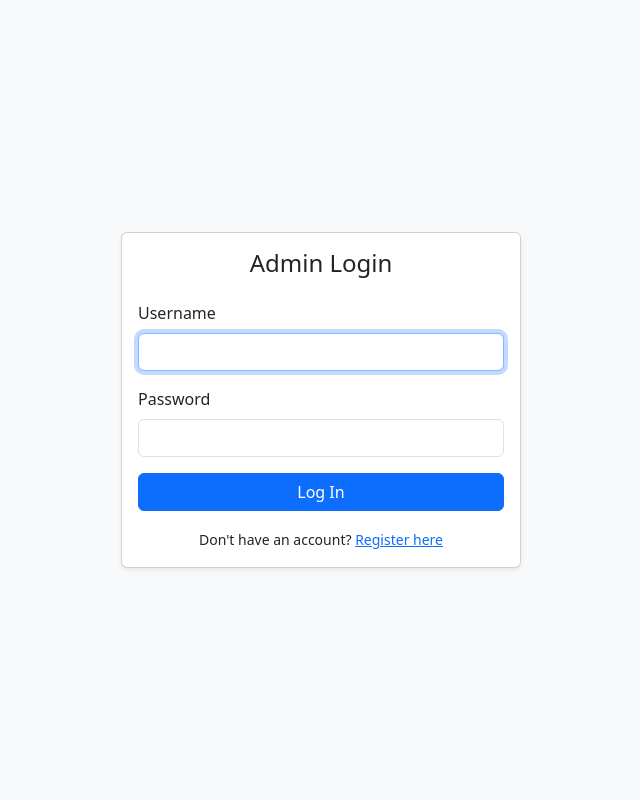
After one commit to Sandro-Castro/pweb-printLabs-av02, a PHP site: page /login.php in a window 1280 px wide. The commit adds this page. Shown: the whole page, without its empty margins (319-959 px from the left). Run offline with PHP 8.4, Linux system fonts and the light colour scheme.

Commit message:
Login Page Created,  Add auth,  implemented method on db.class.php (#6)

```diff
--- a/site/admin/database/db.class.php
+++ b/site/admin/database/db.class.php
@@ -4,7 +4,7 @@ class DB
 {
     private $host     = 'localhost';
     private $user     = 'root';
-    private $password = '696669';
+    private $password = '';
     private $port     = '3306';
     private $dbname   = 'printlab';
 
@@ -106,5 +106,13 @@ class DB
         $st->execute([$val]);
         return $st->fetchAll(PDO::FETCH_CLASS);
     }
+
+    public function findBy($field, $value)
+    {
+        $pdo = $this->conn();
+        $st  = $pdo->prepare("SELECT * FROM {$this->tableName} WHERE {$field} = ?");
+        $st->execute([$value]);
+        return $st->fetchObject();
+    }
 }
 ?>
--- a/site/admin/index.php
+++ b/site/admin/index.php
@@ -1,5 +1,6 @@
 <?php
 require_once __DIR__ . '/database/db.class.php';
+require_once __DIR__ . '/auth.php';
 include __DIR__ . '/header.php';
 ?>
 <div class="px-3">
--- /dev/null
+++ b/site/admin/login.php
@@ -0,0 +1,122 @@
+<?php
+
+ini_set('display_errors', 1);
+ini_set('display_startup_errors', 1);
+error_reporting(E_ALL);
+
+session_start();
+
+if (!empty($_SESSION['user_id']) && !empty($_SESSION['role']) && $_SESSION['role'] === 'admin') {
+    header('Location: index.php');
+    exit;
+}
+
+require_once __DIR__ . '/database/db.class.php';
+
+$errors = [];
+
+if ($_SERVER['REQUEST_METHOD'] === 'POST') {
+    $username = trim($_POST['username'] ?? '');
+    $password = $_POST['password'] ?? '';
+
+    if ($username === '') {
+        $errors[] = "Username is required.";
+    }
+    if ($password === '') {
+        $errors[] = "Password is required.";
+    }
+
+    if (empty($errors)) {
+        $dbUser = new DB('users');
+
+        $adminUser = $dbUser->findBy('username', 'admin');
+        if (!$adminUser) {
+            $dataAdmin = [
+                'name' => 'Administrator',
+                'username' => 'admin',
+                'email' => 'admin@example.com',
+                'password' => password_hash('123', PASSWORD_DEFAULT),
+                'role' => 'admin'
+            ];
+            $dbUser->store($dataAdmin);
+            $adminUser = $dbUser->findBy('username', 'admin');
+        }
+
+        $user = $dbUser->findBy('username', $username);
+        if (!$user) {
+            $errors[] = "Invalid username or password.";
+        } else {
+            if (!password_verify($password, $user->password)) {
+                $errors[] = "Invalid username or password.";
+            } else {
+                if ($user->role !== 'admin') {
+                    $errors[] = "Access denied: you are not an admin.";
+                } else {
+                    $_SESSION['user_id'] = $user->id;
+                    $_SESSION['username'] = $user->username;
+                    $_SESSION['role'] = $user->role;
+                    header('Location: index.php');
+                    exit;
+                }
+            }
+        }
+    }
+}
+
+?>
+<!DOCTYPE html>
+<html lang="en">
+<head>
+  <meta charset="UTF-8">
+  <meta name="viewport" content="width=device-width, initial-scale=1">
+  <title>Admin Login - PrintLab</title>
+  <link href="https://cdn.jsdelivr.net/npm/bootstrap@5.3.0/dist/css/bootstrap.min.css" rel="stylesheet">
+  <style>
+    body, html {
+        height: 100%;
+    }
+    .login-container {
+        height: 100%;
+    }
+  </style>
+</head>
+<body class="bg-light">
+  <div class="container login-container d-flex align-items-center justify-content-center">
+    <div class="card shadow-sm w-100" style="max-width: 400px;">
+      <div class="card-body">
+        <h4 class="card-title mb-4 text-center">Admin Login</h4>
+
+        <?php if (!empty($errors)): ?>
+          <div class="alert alert-danger">
+            <ul class="mb-0">
+              <?php foreach ($errors as $e): ?>
+                <li><?= htmlspecialchars($e) ?></li>
+              <?php endforeach; ?>
+            </ul>
+          </div>
+        <?php endif; ?>
+
+        <form method="post" novalidate>
+          <div class="mb-3">
+            <label for="username" class="form-label">Username</label>
+            <input type="text" name="username" id="username" value="<?= htmlspecialchars($username ?? '') ?>"
+                   class="form-control" required autofocus>
+          </div>
+          <div class="mb-3">
+            <label for="password" class="form-label">Password</label>
+            <input type="password" name="password" id="password" class="form-control" required>
+          </div>
+          <div class="d-grid mb-3">
+            <button type="submit" class="btn btn-primary">Log In</button>
+          </div>
+          <div class="text-center">
+            <small>Don't have an account? <a href="../public/register.php">Register here</a></small>
+          </div>
+        </form>
+      </div>
+    </div>
+  </div>
+
+  <script src="https://cdn.jsdelivr.net/npm/bootstrap@5.3.0/dist/js/bootstrap.bundle.min.js"></script>
+</body>
+</html>
```
Also changed, not shown: site/admin/auth.php (added, +12 -0 lines), site/admin/header.php (+12 -25 lines), site/admin/logout.php (added, +7 -0 lines).
